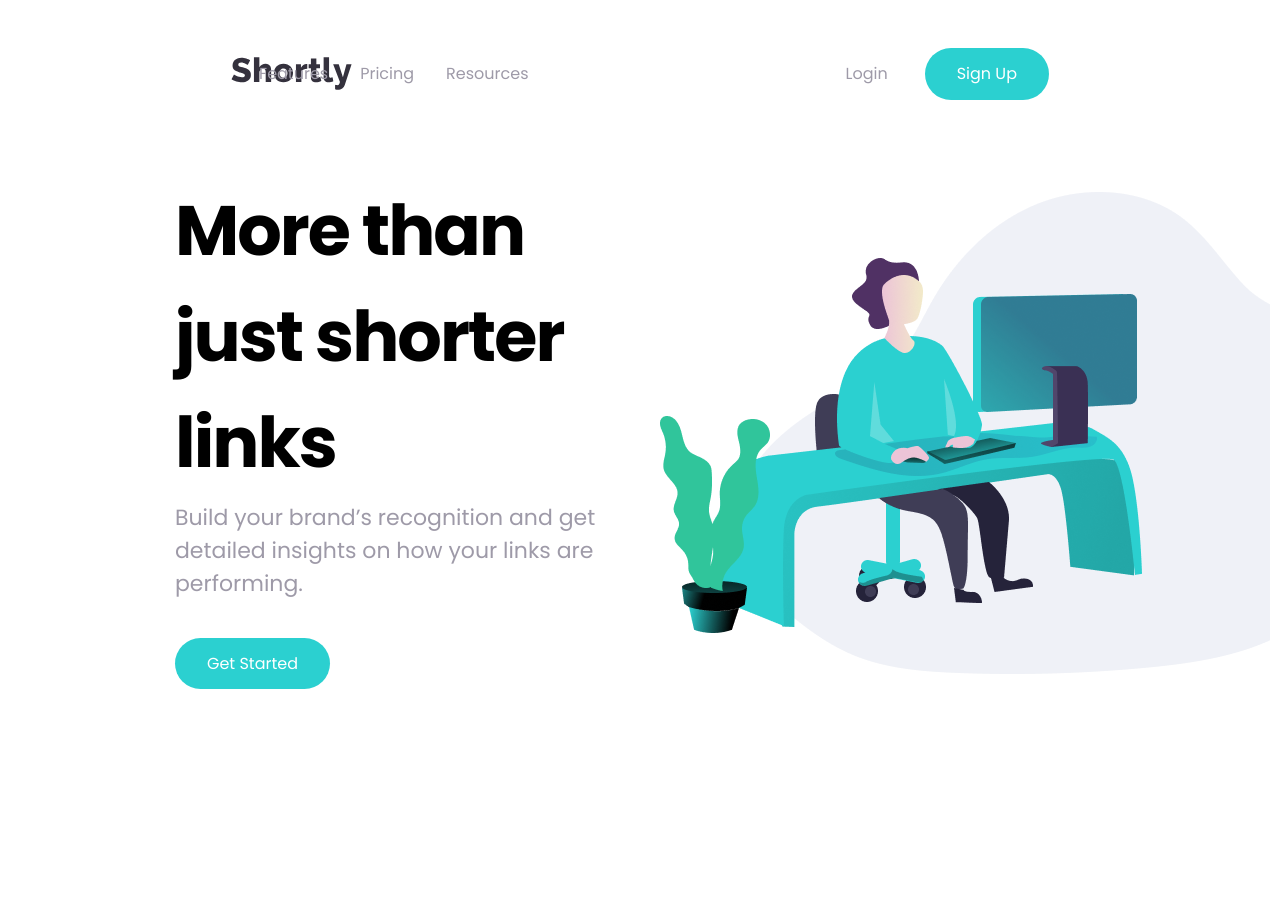
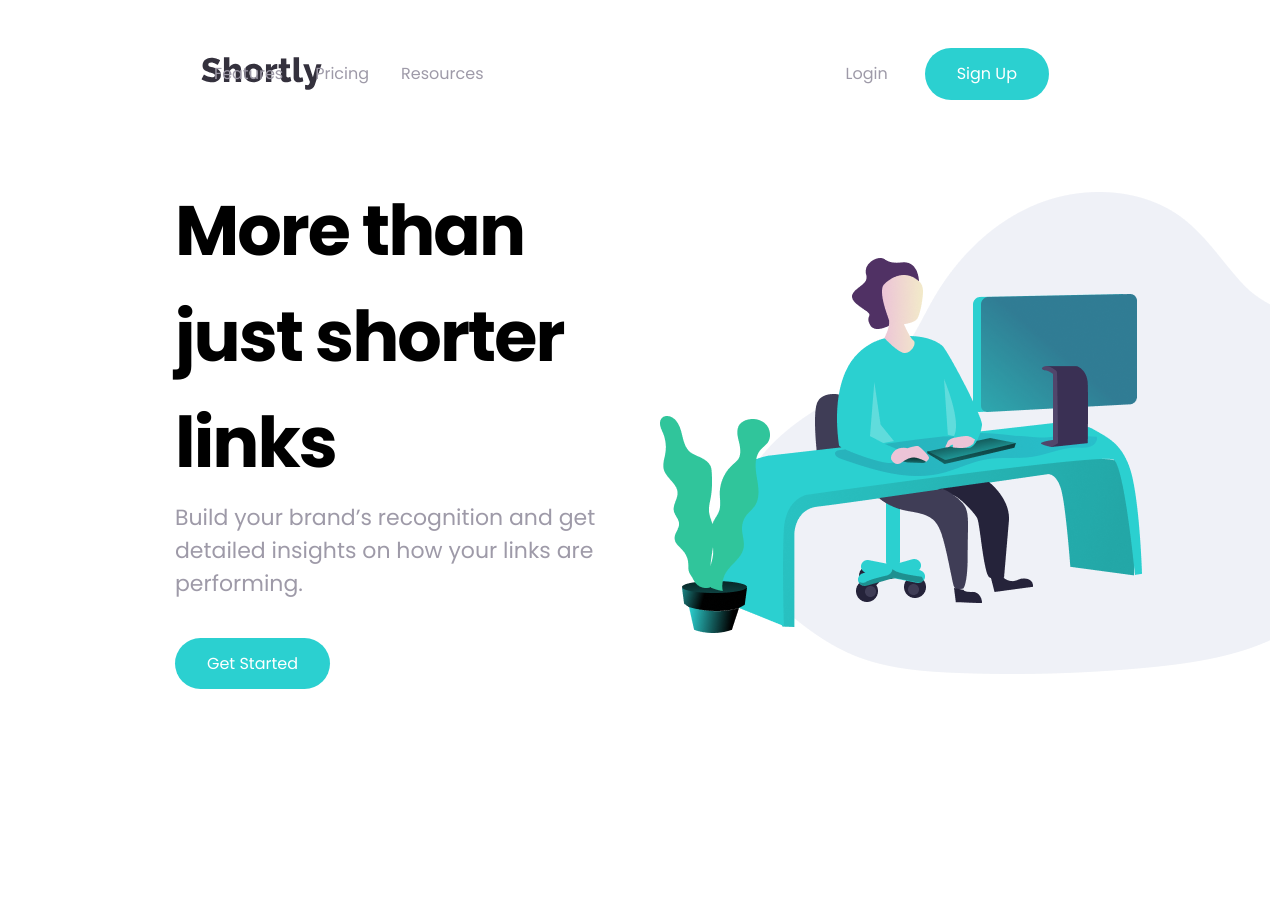
Before and after one commit to sardornv/exam, a plain HTML site: page index.html in a window 1280 px wide. Shown: the top 908 px of the page. Drawn offline with Linux system fonts and the light colour scheme.

Commit message:
header logo change

```diff
--- a/css/style.css
+++ b/css/style.css
@@ -59,8 +59,8 @@ a{
 }
 
 .header-logo{
-    display: flex;
-    gap: 10px;
+   position: relative;
+   left: -30px;
 }
 
 .header-login{
@@ -82,7 +82,7 @@ a{
     font-size: 16px;
     font-style: "Bold";
     position: relative;
-    left: -205px;
+   right: 250px;
 }
 
 .header-link:hover{
--- a/index.html
+++ b/index.html
@@ -12,7 +12,7 @@
    <header class="header">
     <div class="container header-container">
     <div class="navbar-wrapper">
-       <img src="./images/logo-black.svg" alt="shortly">
+       <img class="header-logo" src="./images/logo-black.svg" alt="shortly">
         <nav class="navbar">
             <ul class="header-links">
                 <li>
```
